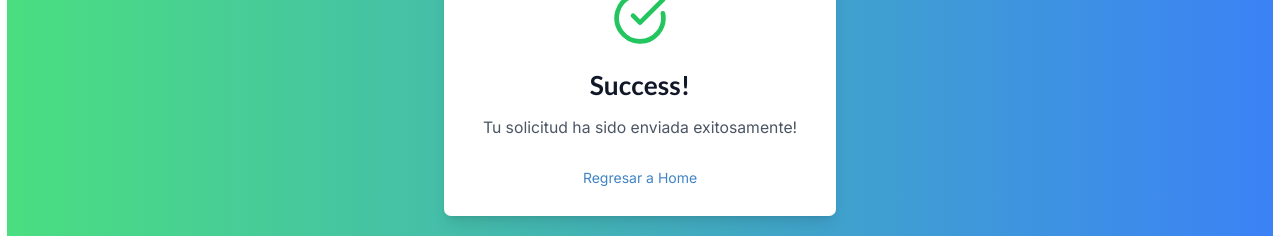
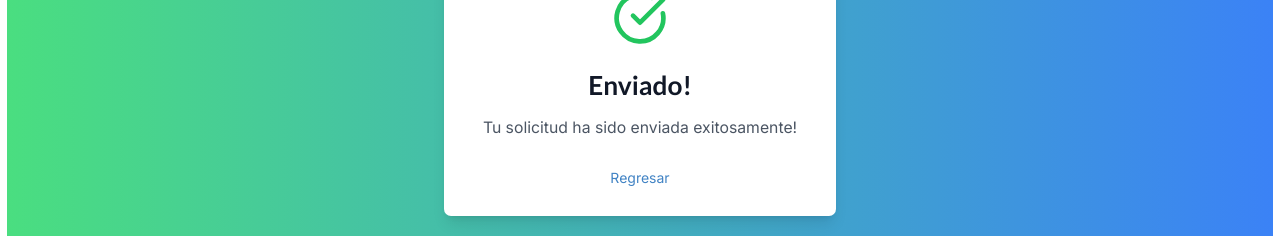
Before and after one commit to luisSilvaEs/system-for-managing-professional-internship-applications, a Next.js app: page /students/success in a window 1280 px wide. Shown: the part 311-547 px from the top of the page. Built offline with nearby package versions, Linux system fonts and the light colour scheme.

Commit message:
Switch label to Spanish for success page

```diff
--- a/app/students/success/page.tsx
+++ b/app/students/success/page.tsx
@@ -7,12 +7,12 @@ const SuccessPage = () => {
     <div className="min-h-screen flex items-center justify-center bg-gradient-to-r from-green-400 to-blue-500">
       <div className="max-w-md w-full bg-white shadow-lg rounded-lg p-8 text-center">
         <CheckCircle className="mx-auto h-16 w-16 text-green-500 mb-4" />
-        <h1 className="text-3xl font-bold text-gray-900 mb-4">Success!</h1>
+        <h1 className="text-3xl font-bold text-gray-900 mb-4">Enviado!</h1>
         <p className="text-lg text-gray-600 mb-8">
           Tu solicitud ha sido enviada exitosamente!
         </p>
         {/*<Button asChild className="w-full">*/}
-        <Link href="/">Regresar a Home</Link>
+        <Link href="/students">Regresar</Link>
         {/*</Button>*/}
       </div>
     </div>
```
